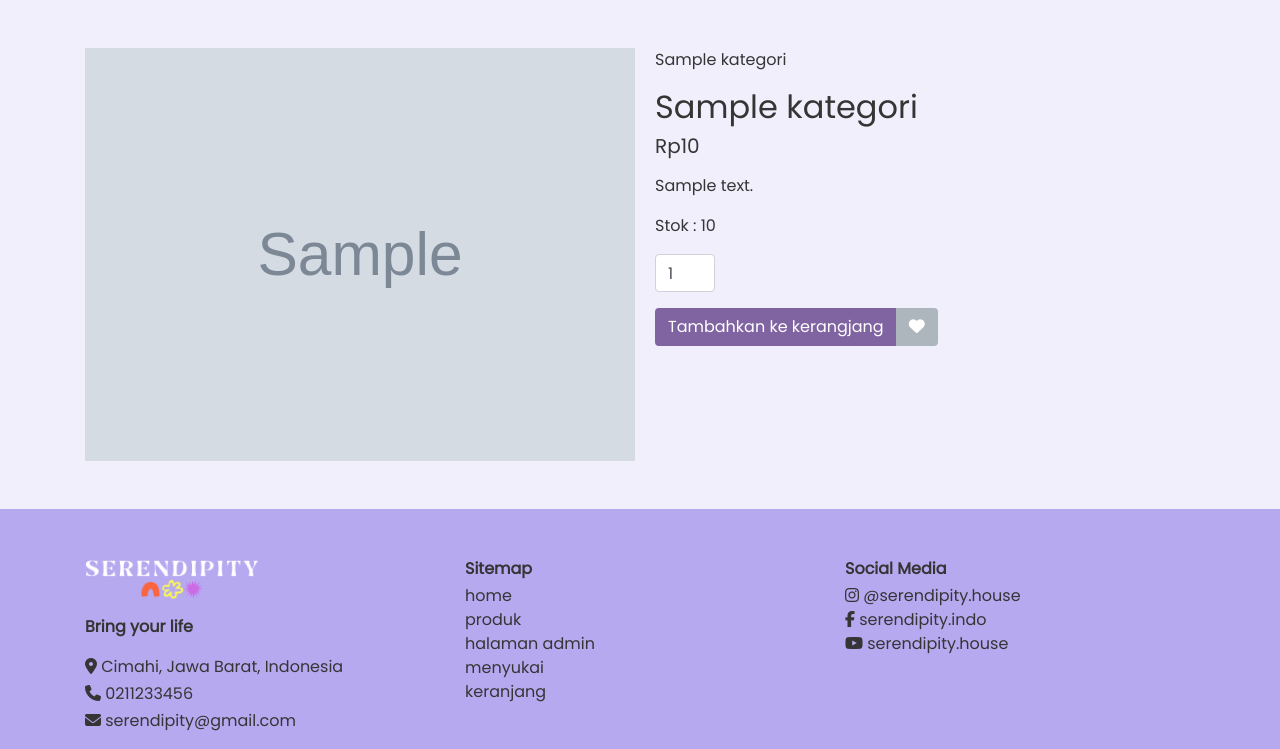
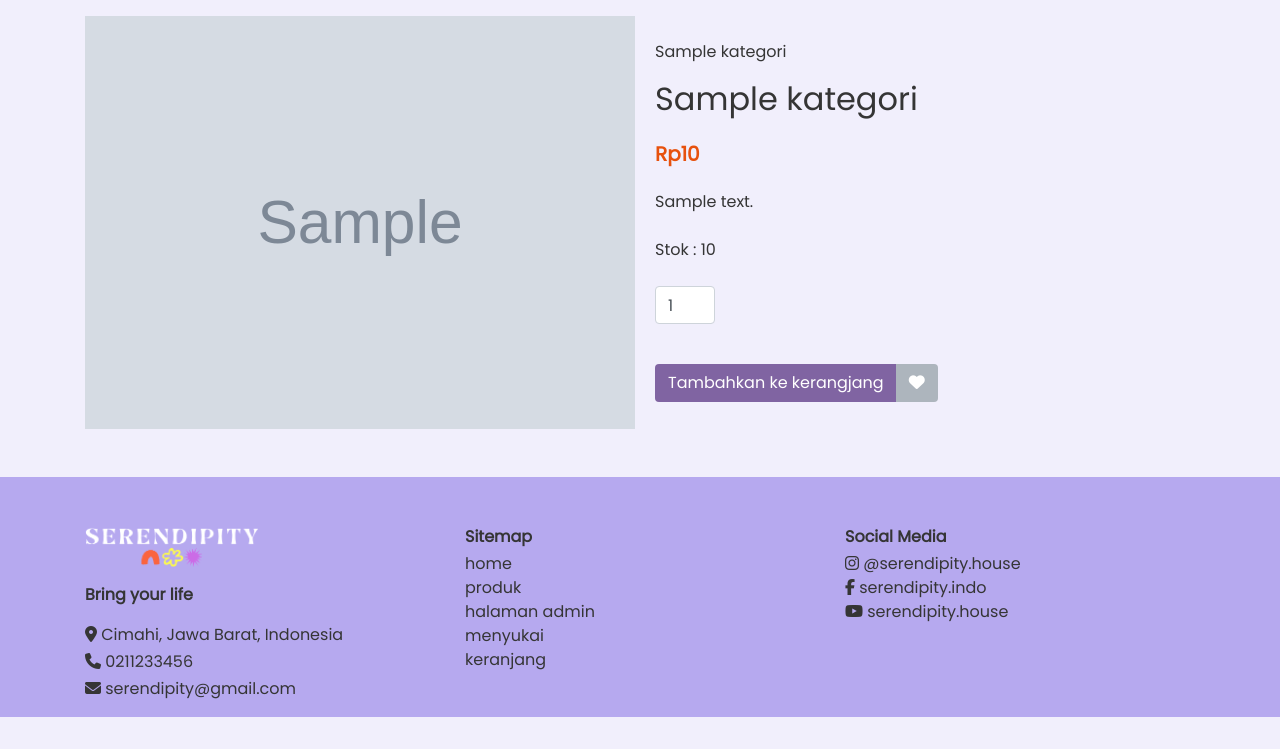
Before and after one commit to rahmaalia/pw2022_b_213040047, a PHP site: page /layout/detail.php?id=1 in a window 1280 px wide. Shown: the part 68-817 px from the top of the page. After the commit the page ends 785 px from the top, so only its background shows below. Run offline with PHP 8.4, Linux system fonts and the light colour scheme; tables that the repository leaves empty or names only in its code hold one stand-in row (values such as "Sample post"); grey boxes marked "Sample" are stand-in pictures; some libraries are stand-ins or nearby versions.

Commit message:
detail fix

```diff
--- a/tubes/layout/detail.php
+++ b/tubes/layout/detail.php
@@ -78,22 +78,22 @@ $produk = query("SELECT * FROM produk join kategori on kategori.id_kategori = pr
 
     <section class="detail">
       <div class="container">
-        <div class="row mt-5 mb-5">
+        <div class="row mt-3 mb-5">
         <?php foreach ($produk as $pro) : ?>
           <div class="col-md-6">
             <img src="../gambar/<?= $pro['gambar']; ?>" alt="" width="550">
           </div>
           <div class="col-md-6">
-            <div class="wrapper">
+            <div class="wrapper mt-4">
               <p><?= $pro['nama_kategori']; ?></p>
               <h2 class="tittle"> <?= $pro['nama_produk']; ?></h2>
-              <h5><?= ubahRupiah($pro["harga"]) ; ?></h5>
-              <p class="mt-3"><?= $pro['keterangan']; ?></p>
-              <p>Stok : <?= $pro['stok']; ?></p>
-              <div class="mb-3">
+              <h5 class="mt-4" style="color:#E7510D ;"><strong><?= ubahRupiah($pro["harga"]) ; ?></strong></h5>
+              <p class="mt-4"><?= $pro['keterangan']; ?></p>
+              <p class="mt-4">Stok : <?= $pro['stok']; ?></p>
+              <div class="mb-3 mt-4">
                 <input type="number" class="form-control"  value="1" style="width:6ch ;" >
               </div>
-              <div class="btn-group btn-keranjang" role="group" aria-label="Basic example">
+              <div class="btn-group btn-keranjang mt-4" role="group" aria-label="Basic example">
                 <button type="button" class="btn text-white" style="background-color:#8064a2 ;"> Tambahkan ke kerangjang</button>
                 <button type="button" class="btn text-white" style="background-color: #adb5bd;"><i class="fa fa-heart"></i></button>
               </div>
```
